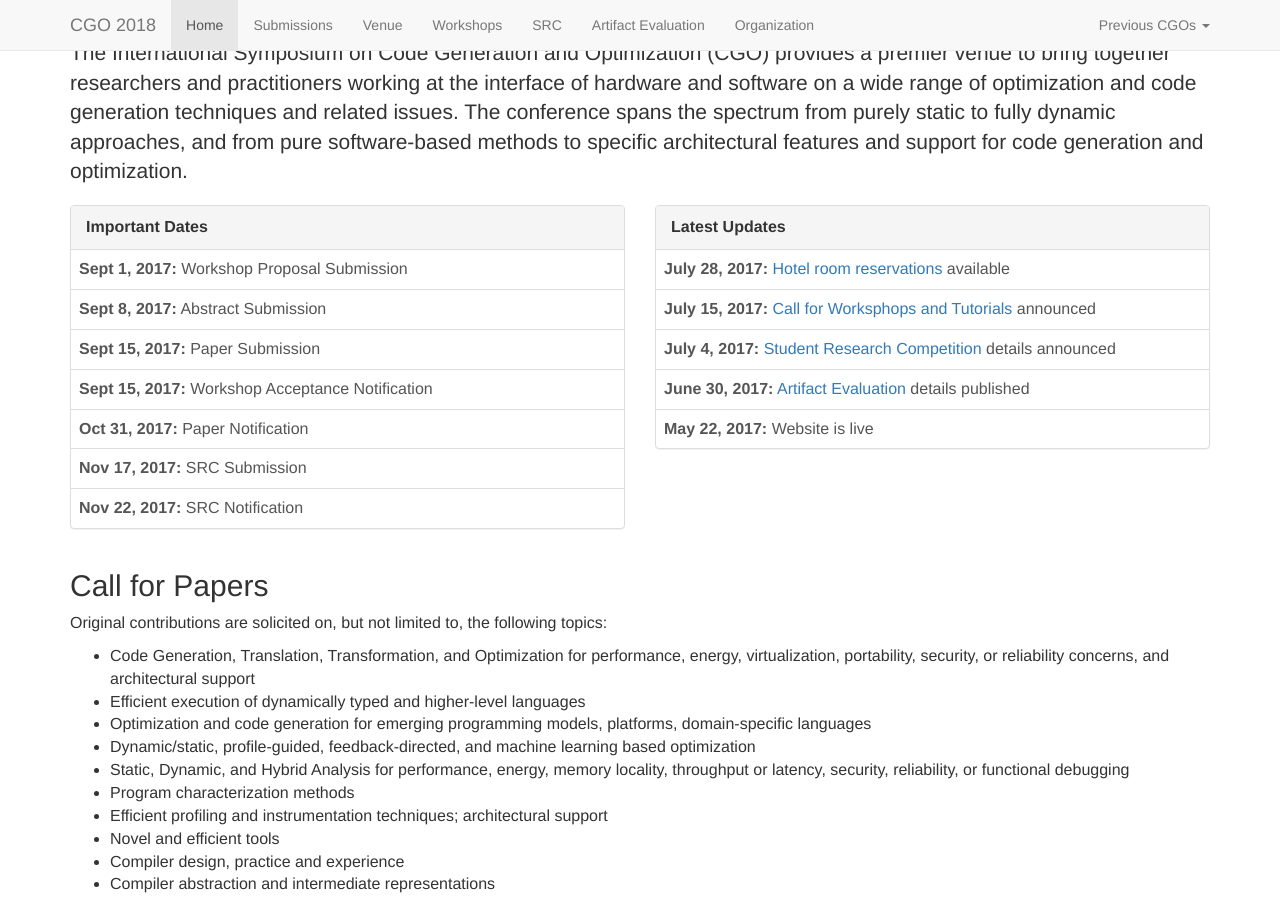
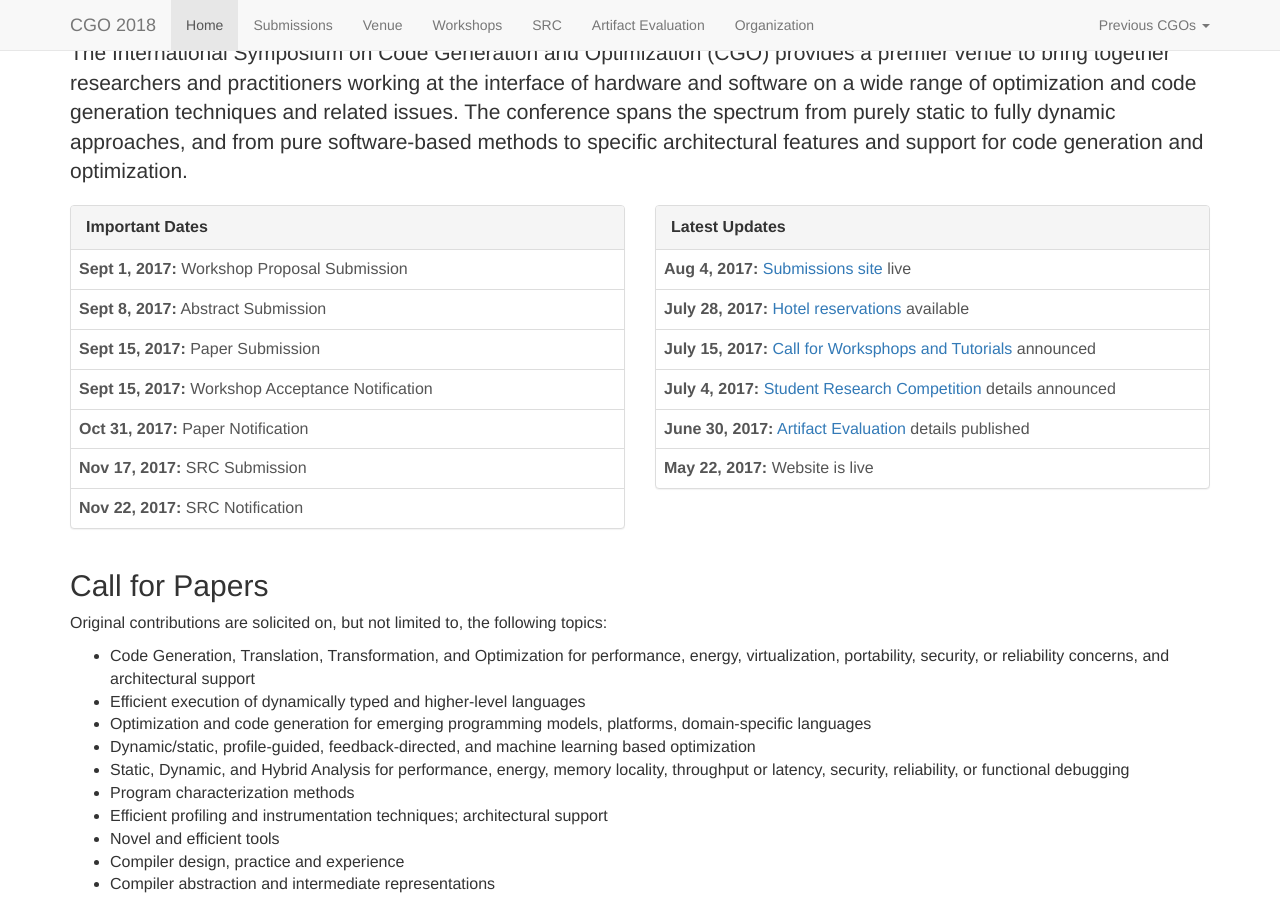
Before and after one commit to ChrisCummins/cgo2018, a Jekyll site: the page built from index.html, in a window 1280 px wide and 900 px high, scrolled down 740 px. Built offline with Jekyll 4.4.1, drawn with Linux system fonts in a browser that asks for light colours; nearby versions of some CDN libraries.

Commit message:
Add submissions site

```diff
--- a/index.html
+++ b/index.html
@@ -59,7 +59,8 @@ footer: 'Vienna Skyline photo by <a href="https://commons.wikimedia.org/wiki/Fil
 
           <table class="table">
             <tbody>
-              <tr><td><b>July 28, 2017:</b> <a href="https://reservations.travelclick.com/75040?GroupId=1999609&LanguageId=1">Hotel room reservations</a> available</td></tr>
+              <tr><td><b>Aug 4, 2017:</b> <a href="https://cgo18.hotcrp.com">Submissions site</a> live</td></tr>
+              <tr><td><b>July 28, 2017:</b> <a href="https://reservations.travelclick.com/75040?GroupId=1999609&LanguageId=1">Hotel reservations</a> available</td></tr>
               <tr><td><b>July 15, 2017:</b> <a href="{{ '/workshops/' | relative_url }}">Call for Worksphops and Tutorials</a> announced</td></tr>
               <tr><td><b>July 4, 2017:</b> <a href="{{ '/src/' | relative_url }}">Student Research Competition</a> details announced</td></tr>
               <tr><td><b>June 30, 2017:</b> <a href="http://ctuning.org/ae/cgo2018.html">Artifact Evaluation</a> details published</td></tr>
```
Also changed, not shown: submissions.md (+1 -1 lines).
